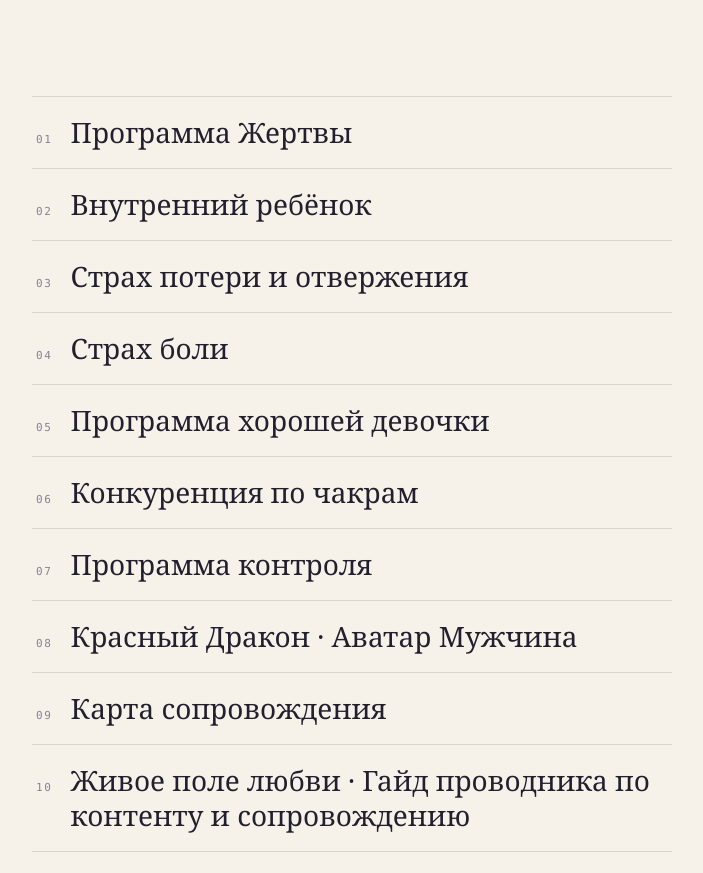
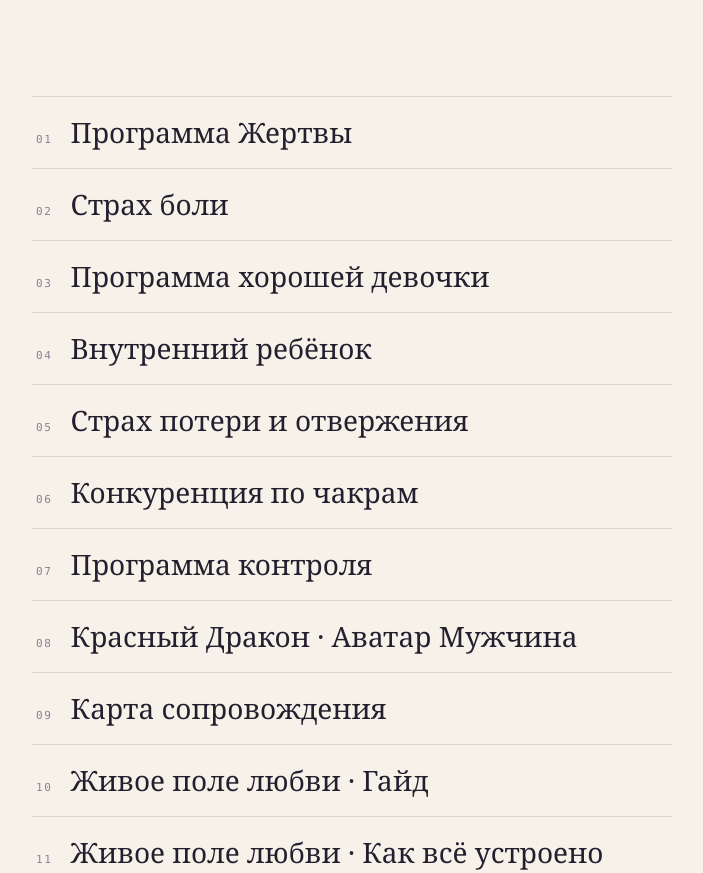
Before and after one commit to sungstratum/sungstratum.github.io, a plain HTML site: page index.html in a window 1280 px wide. Shown: the top 873 px of the page, without its empty margins (288-991 px from the left). Drawn offline with Linux system fonts and the light colour scheme.

Commit message:
Update index.html

```diff
--- a/index.html
+++ b/index.html
@@ -24,18 +24,18 @@ a span:first-child{font:11px/1 ui-monospace,"SF Mono",Menlo,Consolas,monospace;l
 <script>
 var pages = [
   ["zhertva", "Программа Жертвы"],
+  ["strah-boli", "Страх боли"],
+  ["horoshaya-devochka", "Программа хорошей девочки"],
   ["vnutrenniy-rebenok", "Внутренний ребёнок"],
   ["strah-poteri", "Страх потери и отвержения"],
-  ["strah-boli", "Страх боли"],
-  ["horoshaya-devochka", "Программа хорошей девочки"],
   ["chakra-guide", "Конкуренция по чакрам"],
   ["kontrol-guide", "Программа контроля"],
   ["avatar-muzhchina", "Красный Дракон · Аватар Мужчина"],
   ["karta-soprovozhdeniya", "Карта сопровождения"],
-  ["zhivoe-pole-lyubvi", "Живое поле любви · Гайд проводника по контенту и сопровождению"],
+  ["zhivoe-pole-lyubvi", "Живое поле любви · Гайд"],
+  ["zhivoe-pole", "Живое поле любви · Как всё устроено"],
   ["anastasia-torshukova", "Анастасия Торшукова — консультации с психологом онлайн"],
   ["konkurenciya", "Конкуренция · гайд"],
-  ["zhivoe-pole", "Живое поле любви · Как всё устроено"],
   ["praktika-proyavlenie", "Где я теряю себя в проявлении · письменная практика"],
   ["postav-sebya-na-kartu", "Поставь себя на карту"]
 ];
```
